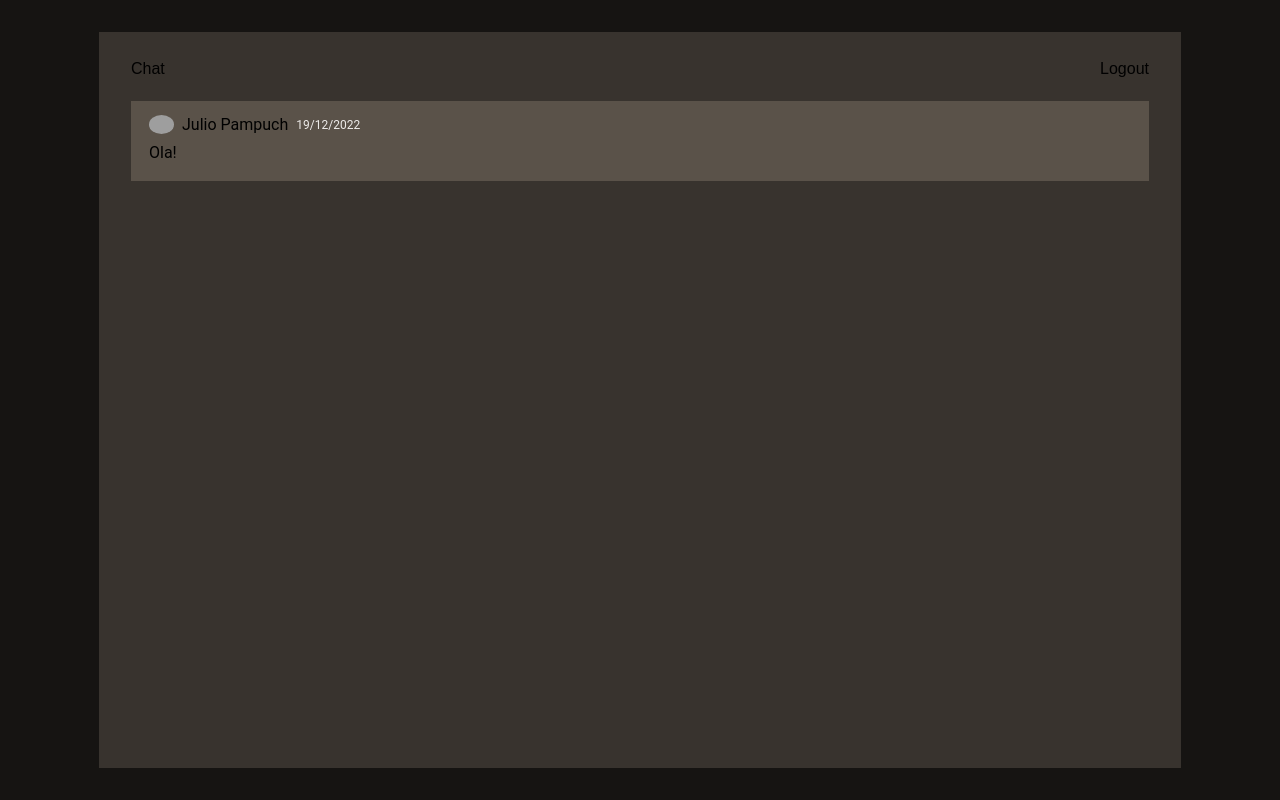
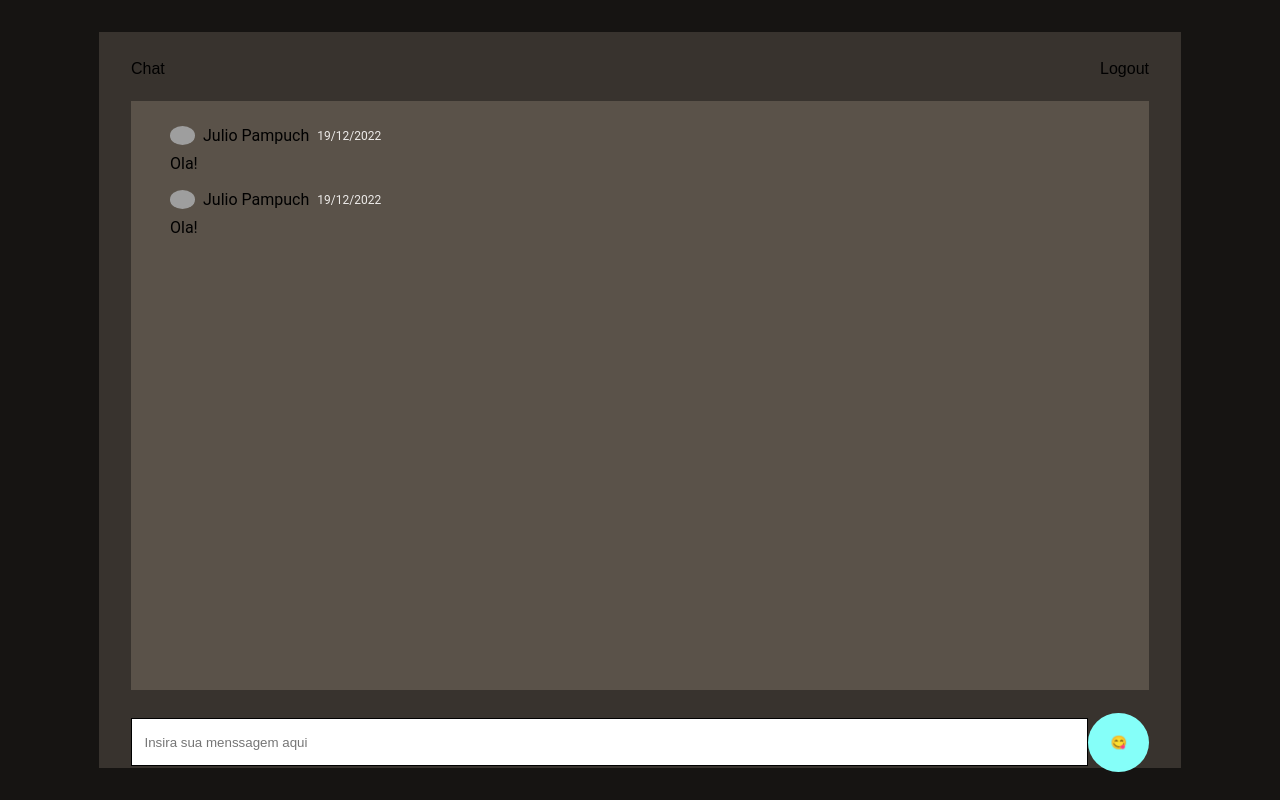
Before and after one commit to JulioPampuch/discord-chat, a Next.js app: page /chat in a window 1280 px wide. Built offline with nearby package versions, Linux system fonts and the light colour scheme; grey boxes are pictures that could not be loaded.

Commit message:
created styles from chat

```diff
--- a/pages/chat.js
+++ b/pages/chat.js
@@ -3,6 +3,7 @@ import ChatBox from "../src/components/ChatBox/chatBox";
 import ChatHeader from "../src/components/ChatHeader/chatHeader";
 import ChatMain from "../src/components/ChatMain/chatMain";
 import Container from "../src/components/Container/container";
+import MessageArea from "../src/components/MessageArea/MessageArea";
 import User from "../src/components/User/user";
 
 export default function ChatPage() {
@@ -11,7 +12,9 @@ export default function ChatPage() {
       <ChatHeader text1="Chat" text2="Logout" />
       <ChatMain>
           <User />
+          <User />
       </ChatMain>
+      <MessageArea />
     </ChatBox>
   )
 
--- a/src/components/ChatBox/chatBox.js
+++ b/src/components/ChatBox/chatBox.js
@@ -14,7 +14,6 @@ const ChatBox = (props) => {
 const StyledBackground = styled.section`
   background-color: ${appConfig.theme.colors.neutrals['600']};
 
-
   margin: 32px 99px;
 `
 
--- a/src/components/ChatMain/chatMain.js
+++ b/src/components/ChatMain/chatMain.js
@@ -4,18 +4,21 @@ import Container from "../Container/container"
 
 const ChatMain = (props) => {
   return (
-    <Container>
-      <StyledChatMain>
+    <StyledChatMain>
         {props.children}
-      </StyledChatMain>
-    </Container>
+    </StyledChatMain>
   )
 }
 
-const StyledChatMain = styled.div`
+const StyledChatMain = styled.section`
+    display: flex;
+    flex-direction: column;
+
     background-color: ${appConfig.theme.colors.neutrals['400']};
+    height: 80%;
 
-    margin: 23px 0;
+    margin: 23px 32px;
+    padding: 17px 21px;
 `
 
 
--- /dev/null
+++ b/src/components/MessageArea/MessageArea.js
@@ -0,0 +1,45 @@
+import styled from "styled-components"
+import appConfig from "../../../config.json"
+import Container from "../Container/container"
+
+const MessageArea = () => {
+  return (
+    <Container>
+      <MessageAreaStyled>
+        <input type="text" placeholder="Insira sua menssagem aqui" />
+        <button type="button">😋</button>
+      </MessageAreaStyled>
+    </Container>
+  )
+}
+
+const MessageAreaStyled = styled.div`
+
+  display: flex;
+  justify-content: space-between;
+  align-items: center;
+  width: 100%;
+
+  input {
+    width: 95%;
+    height: 48px;
+
+    padding: 2.5px 12.5px;
+    border: 1px solid black;
+  }
+
+  button {
+    background-color: ${appConfig.theme.colors.primary['050']};
+
+    padding: 22px;
+    border-radius: 50%;
+    border: none;
+  }
+
+  button:hover {
+    background-color: ${appConfig.theme.colors.primary['200']};
+  }
+
+`
+
+export default MessageArea
--- a/src/components/User/user.js
+++ b/src/components/User/user.js
@@ -18,7 +18,7 @@ const StyledUserImage = styled.div`
     align-items: center;
     flex-wrap: wrap;
     gap: 8px;
-    padding: 14px 18px;
+    padding: 8px 18px;
 
     img {
      width: 25px;
@@ -36,7 +36,7 @@ const StyledUserImage = styled.div`
 
     .message {
       width: 100%;
-      padding: 1px 0 5px 0;
+      padding: 1px 0;
     }
 `
 
```
